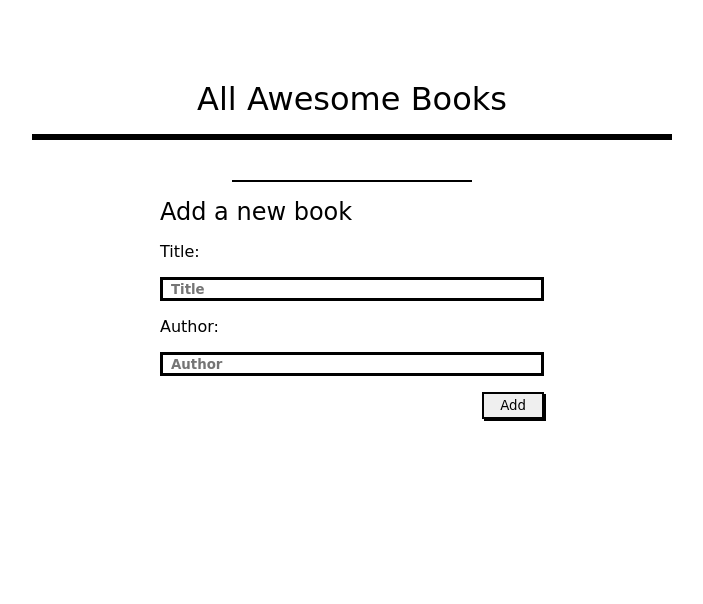
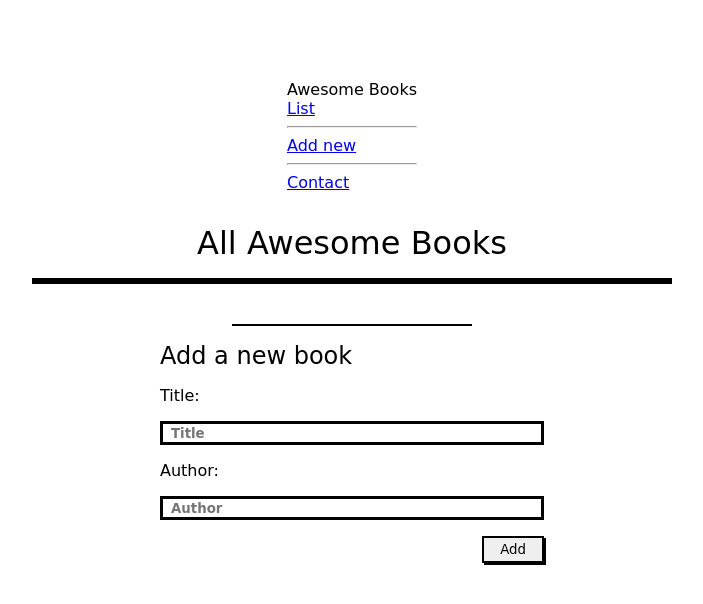
Before and after one commit to mpa-mxiang/awesome-books, a website: page index.html in a window 1280 px wide. Shown: the whole page, without its empty margins (288-991 px from the left). Drawn offline with Linux system fonts and the light colour scheme; a web font is replaced by a local one.

Commit message:
Add navigator bar

```diff
--- a/index.html
+++ b/index.html
@@ -7,6 +7,21 @@
     <link rel="stylesheet" href="styles.css">
   </head>
   <body>
+
+    <div class="header">
+      <div><p>Awesome Books</p></div>
+      <nav>
+        <ul class="nav">
+          <li><a href="#" id="link-list" data-section="listBook">List</a></li>
+          <li><hr></li>
+          <li><a href="#" id="link-add" data-section="newBook">Add new</a></li>
+          <li><hr></li>
+          <li><a href="#" id="link-contact" data-section="contact">Contact</a></li>
+        </ul>
+      </nav>
+      </div>
+      <div class="containerDate"><p id="today"></p></div>
+
     <h1>All Awesome Books</h1>
 
     <ul id="bookList"></ul>
```
